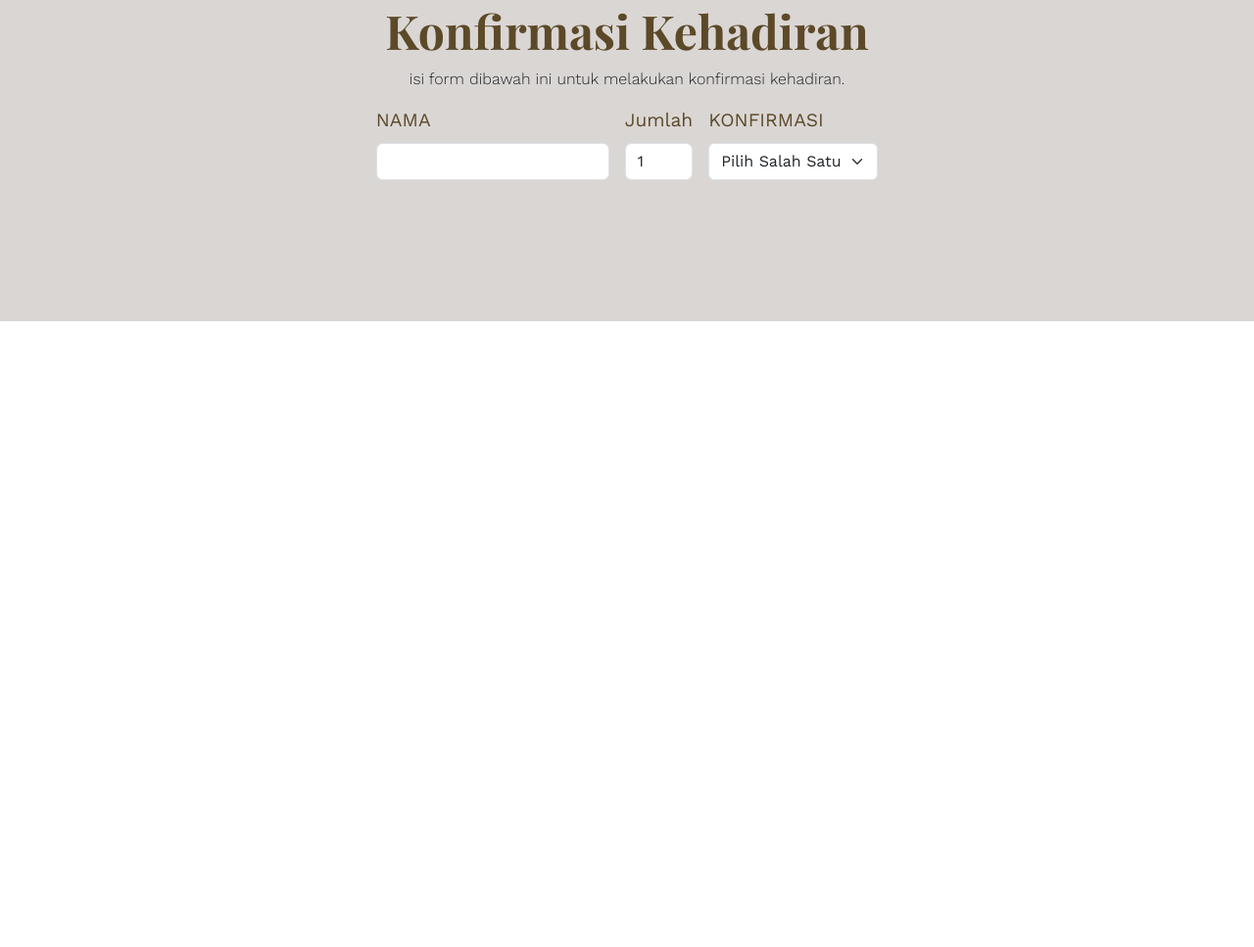
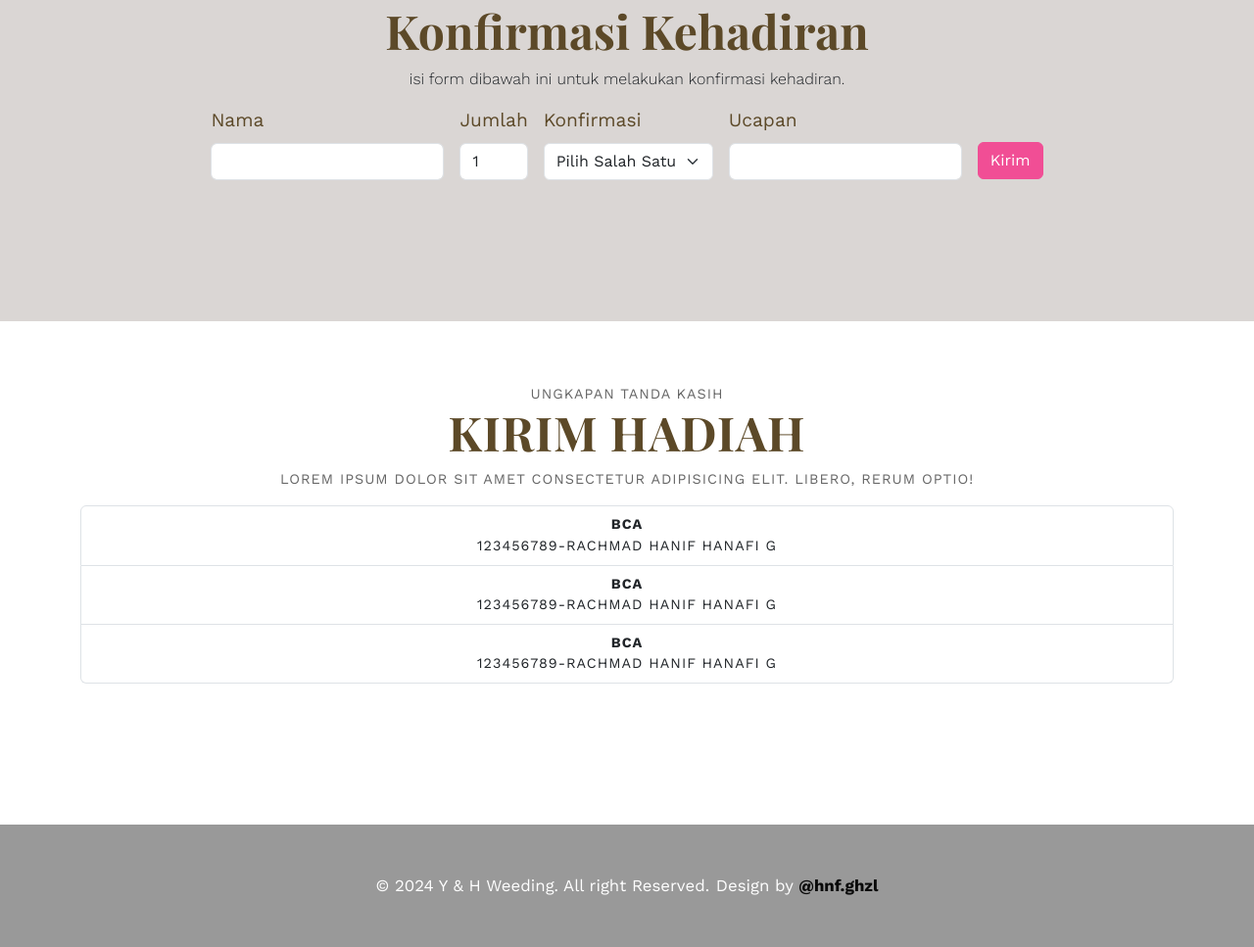
Before and after one commit to hnfghzl/Yusuf-Hanif-Wedding, a plain HTML site: page index.html in a window 1280 px wide. Shown: the part 4242-5209 px from the top of the page at 98% size. Before the commit the page ends 4570 px from the top, so only its background shows below. Drawn offline with nearby package versions, Linux system fonts and the light colour scheme; some packages are replaced by stand-ins of ours; a script that the page names is missing; a web font is replaced by a local one.

Commit message:
Add files via upload

```diff
--- a/index.html
+++ b/index.html
@@ -355,10 +355,13 @@
       </div>
       <form
         class="row row-cols-md-auto g-3 align-items-center justify-content-center"
+        method="POST"
+        action="https://script.google.com/macros/s/AKfycbzOdctImg4CTsGztAruU3yAvpYVSb2K4lAVEHutsgkHtmn1kK8n3aSciw4mLJxWk1SqrA/exec"
+        id="my-form"
       >
         <div class="col-12">
           <div class="mb-3">
-            <label for="nama" class="form-label">NAMA</label>
+            <label for="nama" class="form-label">Nama</label>
             <input type="text" class="form-control" id="nama" name="nama" />
           </div>
         </div>
@@ -379,16 +382,74 @@
         </div>
         <div class="col-12">
           <div class="mb-3">
-            <label for="status" class="form-label">KONFIRMASI</label>
+            <label for="status" class="form-label">Konfirmasi</label>
             <select name="status" id="status" class="form-select">
               <option selected>Pilih Salah Satu</option>
-              <option value="1">Hadir</option>
-              <option value="0">Tidak Hadir</option>
+              <option value="Hadir">Hadir</option>
+              <option value="Tidak Hadir">Tidak Hadir</option>
             </select>
           </div>
         </div>
+        <div class="col-12">
+          <div class="mb-3">
+            <label for="pesan" class="form-label">Ucapan</label>
+            <input type="text" class="form-control" id="pesan" name="pesan" />
+          </div>
+        </div>
+        <div class="col-12" style="margin-top: 35px">
+          <button class="btn btn-primary">Kirim</button>
+        </div>
       </form>
     </section>
+
+    <section id="gifts" class="gifts">
+      <div class="container">
+        <div class="row justify-content-center">
+          <div class="col-md-8 col-10 text-center">
+            <span>Ungkapan Tanda Kasih</span>
+            <h2>Kirim Hadiah</h2>
+            <p>
+              Lorem ipsum dolor sit amet consectetur adipisicing elit. Libero,
+              rerum optio!
+            </p>
+          </div>
+        </div>
+
+        <div class="row justify-content-center text-center">
+          <div class="colmd6">
+            <ul class="list-group">
+              <li class="list-group-item">
+                <div class="fw-bold">BCA</div>
+                123456789-Rachmad Hanif Hanafi g
+              </li>
+              <li class="list-group-item">
+                <div class="fw-bold">BCA</div>
+                123456789-Rachmad Hanif Hanafi g
+              </li>
+              <li class="list-group-item">
+                <div class="fw-bold">BCA</div>
+                123456789-Rachmad Hanif Hanafi g
+              </li>
+            </ul>
+          </div>
+        </div>
+      </div>
+    </section>
+    <footer>
+      <div class="container">
+        <div class="row">
+          <div class="col text-center">
+            <small class="block"
+              >&copy; 2024 Y & H Weeding. All right Reserved.</small
+            >
+            <small class="block"
+              >Design by
+              <a href="https://www.instagram.com/hnf.ghzl/">@hnf.ghzl</a></small
+            >
+          </div>
+        </div>
+      </div>
+    </footer>
 
     <script
       src="https://cdn.jsdelivr.net/npm/bootstrap@5.3.3/dist/js/bootstrap.bundle.min.js"
@@ -458,5 +519,21 @@
         disableScroll();
       }
     </script>
+    <script>
+      window.addEventListener("load", function () {
+        const form = document.getElementById("my-form");
+        form.addEventListener("submit", function (e) {
+          e.preventDefault();
+          const data = new FormData(form);
+          const action = e.target.action;
+          fetch(action, {
+            method: "POST",
+            body: data,
+          }).then(() => {
+            alert("Konfirmasi Kehadiran Berhasil Terkirim!");
+          });
+        });
+      });
+    </script>
   </body>
 </html>
--- a/style.css
+++ b/style.css
@@ -81,7 +81,8 @@ body {
 .home h2,
 .Story h2,
 .gallery h2,
-.rsvp h2 {
+.rsvp h2,
+.gifts h2 {
   font-family: "Playfair Display", serif;
   font-size: 3rem;
   font-weight: bold;
@@ -167,13 +168,15 @@ body {
 
 .Story,
 .Story,
-.rsvp {
+.rsvp,
+.gifts {
   padding-top: 5%;
   padding-bottom: 8rem;
 }
 
 .Story span,
-.gallery span {
+.gallery span,
+.gifts {
   text-transform: uppercase;
   color: #666;
   font-size: 0.9rem;
@@ -296,6 +299,17 @@ body {
 .rsvp form label {
   color: #5c4928;
 }
+
+.rsvp button {
+  background-color: var(--pink);
+  color: white;
+  border: 1px solid var(--pink);
+}
+.rsvp button ::hover {
+  background-color: white;
+  color: var(--pink);
+  border: 1px solid white;
+}
 /* Mdia Quary */
 
 /* Laptop */
@@ -335,6 +349,18 @@ body {
     left: -13px;
     right: auto;
   }
+}
+
+footer {
+  padding: 3rem;
+  background-color: #999;
+  color: white;
+}
+
+footer a {
+  color: var(--bg);
+  font-weight: bold;
+  text-decoration: none;
 }
 
 /* Tablet  */
```
